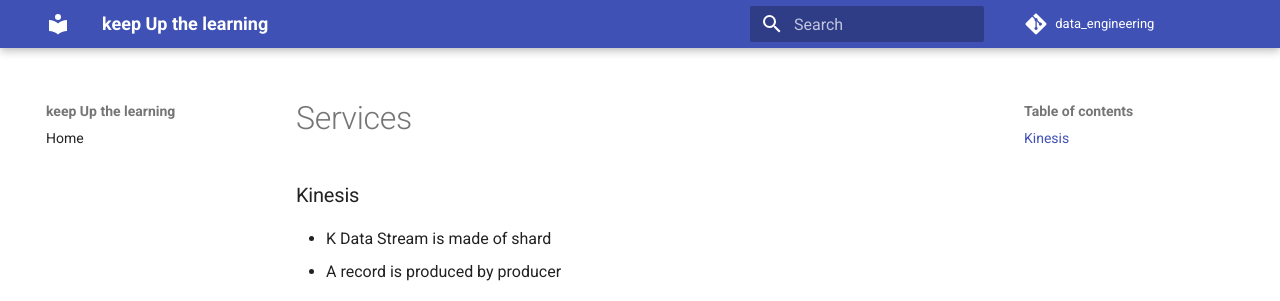
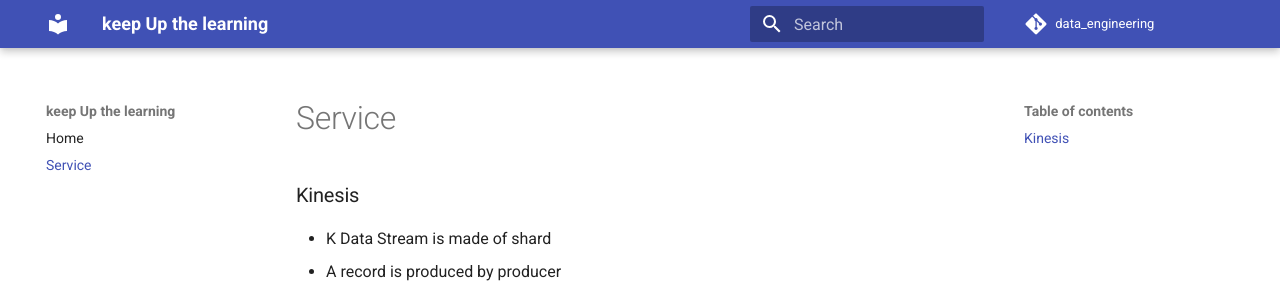
Before and after one commit to anubhav-data1/data_engineering, an MkDocs documentation site: the page built from docs/Cloud/AWS/services.md, in a window 1280 px wide. Shown: the top 301 px of the page. Built offline with MkDocs 1.6.1 and Material for MkDocs 9.7.7, drawn with Linux system fonts in a browser that asks for light colours; comment, search, counter and statistics services are not loaded; some of the changed lines change nothing that is shown.

Commit message:
Update mkdocs.yml

```diff
--- a/mkdocs.yml
+++ b/mkdocs.yml
@@ -14,4 +14,5 @@ theme:
 
 nav:
   - Home: home/index.md
+  - Service: Cloud/AWS/services.md
 #  - Concepts:
```
